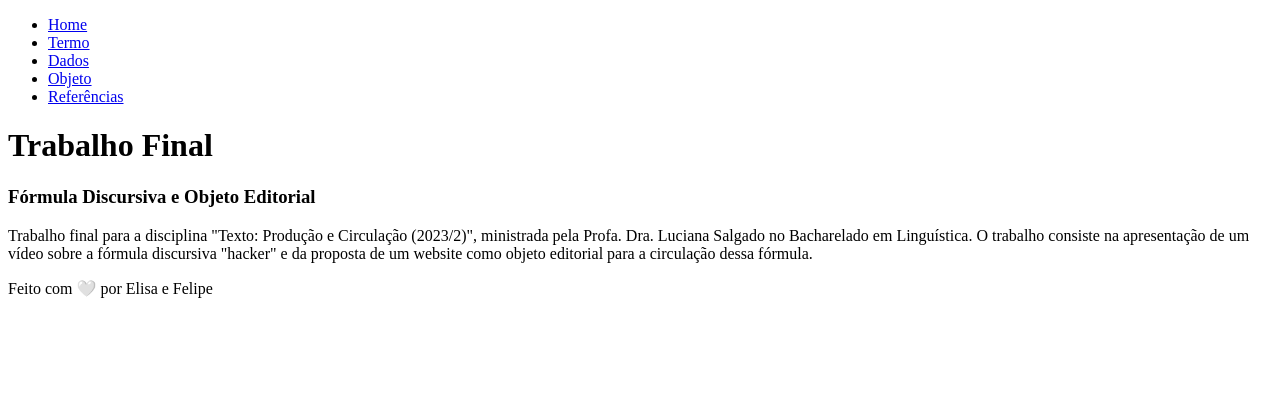
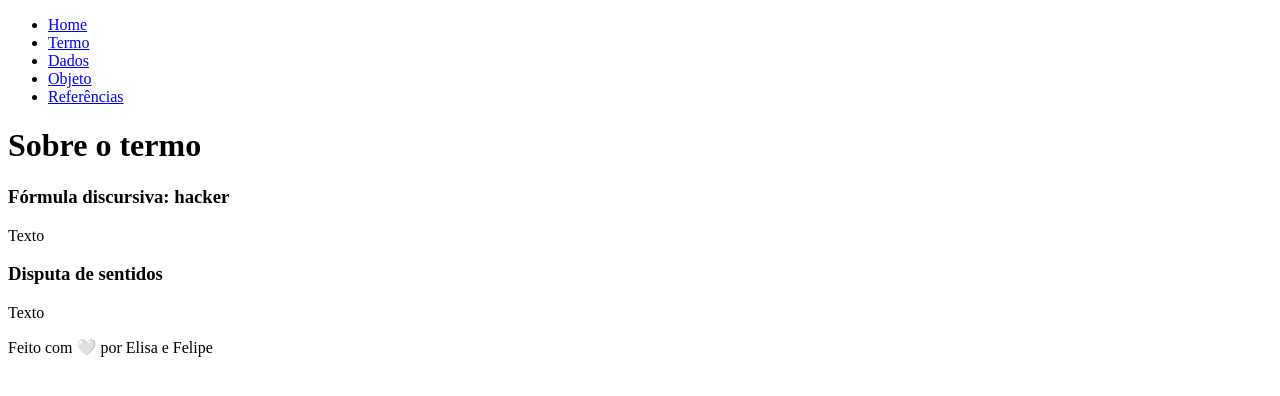
Before and after one commit to Lisanju/Objeto-Editorial, a plain HTML site: page material/termo.html in a window 1280 px wide. Drawn offline with nearby package versions, Linux system fonts and the light colour scheme.

Commit message:
Update termo.html

```diff
--- a/material/termo.html
+++ b/material/termo.html
@@ -19,14 +19,18 @@
             </div>
          </nav>
          <div id="titulo">
-            <h1>Trabalho Final</h1>
+            <h1>Sobre o termo</h1>
          </div>
       </header>
       <main>
          <article>
                <div id="t1">
-                     <h3>Fórmula Discursiva e Objeto Editorial</h3>
-                     <p>Trabalho final para a disciplina "Texto: Produção e Circulação (2023/2)", ministrada pela Profa. Dra. Luciana Salgado no Bacharelado em Linguística. O trabalho consiste na apresentação de um vídeo sobre a fórmula discursiva "hacker" e da proposta de um website como objeto editorial para a circulação dessa fórmula.</p>
+                     <h3>Fórmula discursiva: hacker</h3>
+                     <p>Texto</p>
+               </div>
+               <div id="t2">
+                     <h3>Disputa de sentidos</h3>
+                     <p>Texto</p>
                </div>
          </article>
       </main>
```
